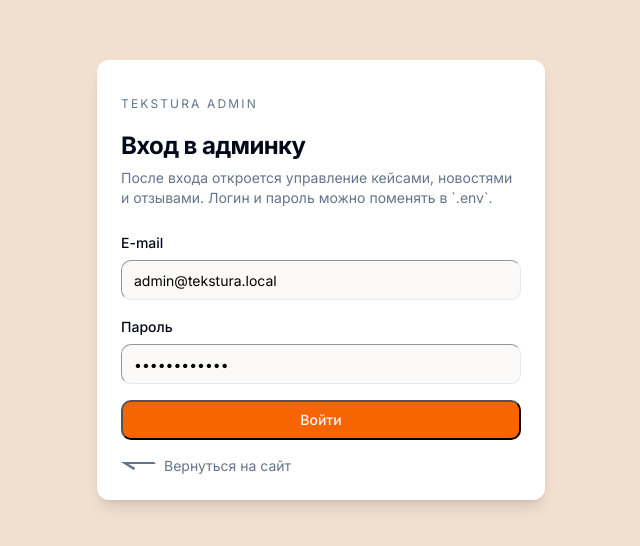
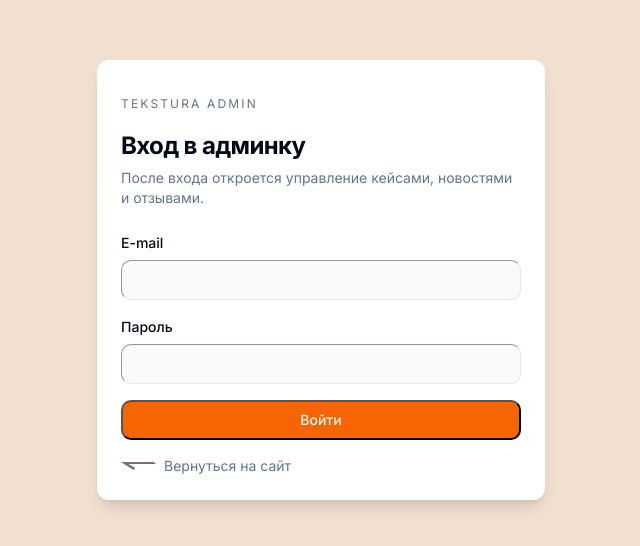
Before and after one commit to Walkerino/tekstura, a React (Vite) app: page /admin/login in a window 1280 px wide. Shown: the part 120-666 px from the top of the page, without its empty margins (319-959 px from the left). Built offline with nearby package versions, Linux system fonts and the light colour scheme; no server answers; a web font is replaced by a local one.

Commit message:
fix: pre-production preparation4

```diff
--- a/prisma/seed.ts
+++ b/prisma/seed.ts
@@ -3,7 +3,7 @@ import { PrismaClient } from '@prisma/client'
 
 const prisma = new PrismaClient()
 
-const adminEmail = process.env.ADMIN_EMAIL ?? 'admin@tekstura.local'
+const adminEmail = process.env.ADMIN_EMAIL ?? 'admin@tekstura.ru'
 const adminPassword = process.env.ADMIN_PASSWORD ?? 'ChangeMe123!'
 
 async function main() {
--- a/src/data/publicOffer.tsx
+++ b/src/data/publicOffer.tsx
@@ -157,7 +157,7 @@ export const publicOfferSections: PublicOfferSection[] = [
       </>,
       <>
         До момента полной оплаты все предоставленные материалы считаются
-        демонстрационными и не подлежат коммерческому использованию Заказчиком.
+        предварительными и не подлежат коммерческому использованию Заказчиком.
       </>,
       <>
         Исполнитель сохраняет право указывать выполненный проект в своем портфолио, в
--- a/src/lib/api.ts
+++ b/src/lib/api.ts
@@ -51,7 +51,7 @@ async function request<T>(path: string, options: RequestOptions = {}) {
     })
   } catch {
     throw new ApiError(
-      'Не удалось связаться с сервером. Проверь, что backend запущен через `npm run dev` или `npm run dev:api`.',
+      'Не удалось связаться с сервером. Повторите попытку позже или свяжитесь с поддержкой.',
       0,
     )
   }
--- a/src/pages/admin/AdminLoginPage.tsx
+++ b/src/pages/admin/AdminLoginPage.tsx
@@ -12,8 +12,8 @@ export default function AdminLoginPage() {
   const location = useLocation()
   const [isChecking, setIsChecking] = useState(true)
   const [isAuthenticated, setIsAuthenticated] = useState(false)
-  const [email, setEmail] = useState('admin@tekstura.local')
-  const [password, setPassword] = useState('ChangeMe123!')
+  const [email, setEmail] = useState('')
+  const [password, setPassword] = useState('')
   const [error, setError] = useState<string | null>(null)
   const [isSubmitting, setIsSubmitting] = useState(false)
 
@@ -65,8 +65,7 @@ export default function AdminLoginPage() {
           <p className="text-xs uppercase tracking-[0.18em] text-muted-foreground">Tekstura Admin</p>
           <CardTitle className="text-2xl">Вход в админку</CardTitle>
           <CardDescription>
-            После входа откроется управление кейсами, новостями и отзывами. Логин и пароль можно
-            поменять в `.env`.
+            После входа откроется управление кейсами, новостями и отзывами.
           </CardDescription>
         </CardHeader>
 
```
Also changed, not shown: 2 other files (tests, documents, lock files or other folders).
